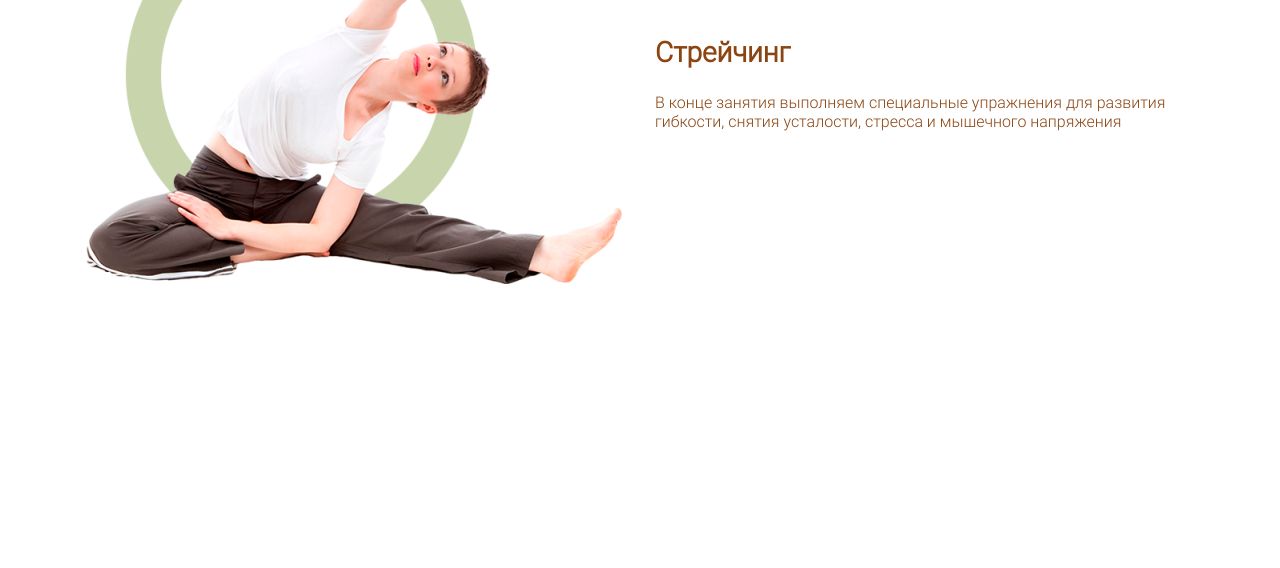
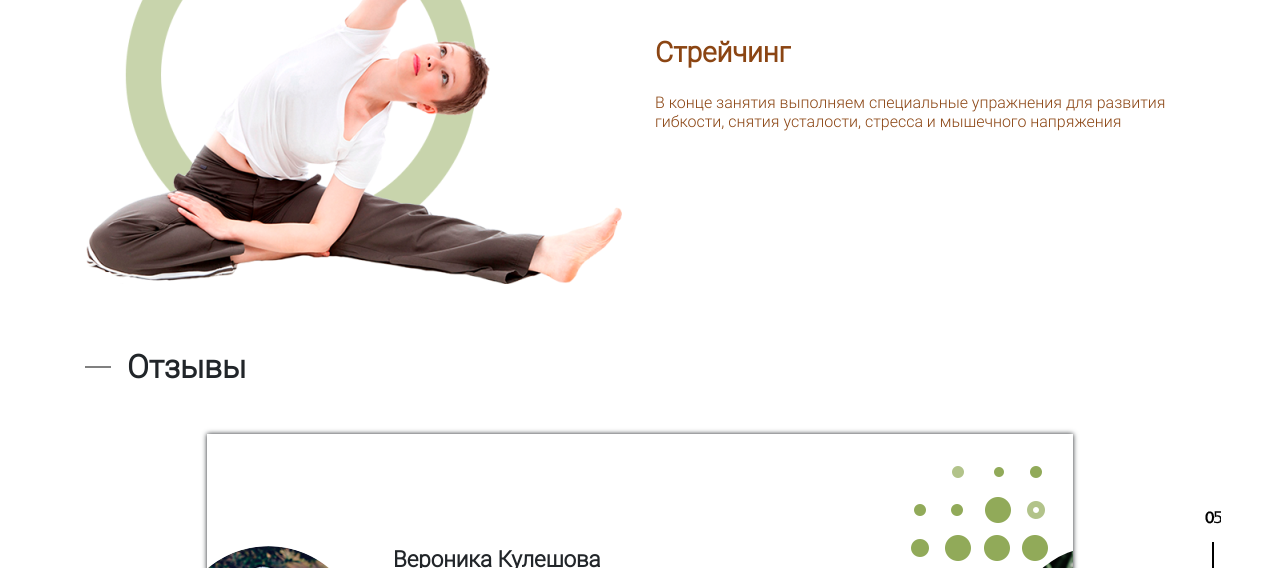
Before and after one commit to mikemet/Pilates, a plain HTML site: page index.html in a window 1280 px wide. Shown: the part 3254-3822 px from the top of the page. Before the commit the page ends 3538 px from the top, so only its background shows below. Drawn offline with nearby package versions, Linux system fonts and the light colour scheme; files whose address does not match are found by name.

Commit message:
begin work with comments block

```diff
--- a/index.html
+++ b/index.html
@@ -262,7 +262,7 @@
     </section>
 
     <!-- =================================  comments  ===================================== -->
-    <!-- <section class="comments">
+    <section class="comments">
         <div class="container">
             <a name="comments"></a>
             <div class="section-title">
@@ -347,7 +347,7 @@
 
             </div>
         </div>
-    </section> -->
+    </section>
 
     <!-- ================================  contacts  =============================================== -->
     <!-- <section class="contacts">
```
